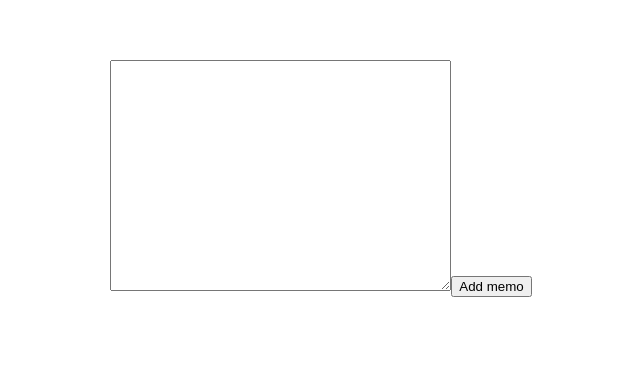
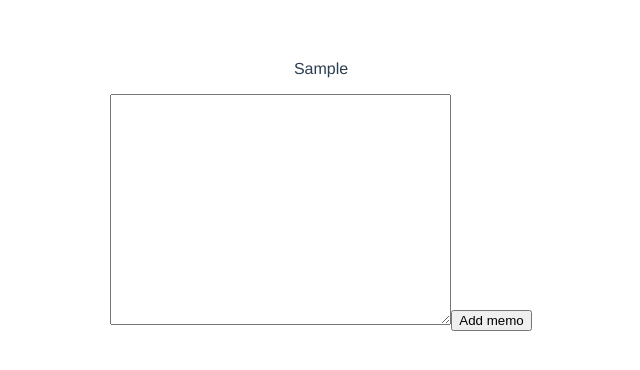
Before and after one commit to obregonia1/memo-vue, a Vue app: page / in a window 1280 px wide. Both pictures are taken after typing "Sample" into the empty fields and a click on the button "Add memo". Shown: the top 370 px of the page, without its empty margins (319-959 px from the left). Built offline with nearby package versions, Linux system fonts and the light colour scheme.

Commit message:
メモ一覧を表示し、クリックすると全文表示する

```diff
--- a/src/App.vue
+++ b/src/App.vue
@@ -1,5 +1,8 @@
 <template>
   <div id="app">
+    <div v-for="memo in memos" :key="memo.id">
+      <p @click="show(memo)">{{ memo.title }}</p>
+    </div>
     <textarea v-model="memo" rows="15" cols="40"></textarea>
     <button @click="addMemo">Add memo</button>
   </div>
@@ -27,7 +30,8 @@ export default {
       if (!this.memo) {
         return;
       }
-      this.memos.push({id: this.id + 1, body: this.memo});
+      let title = this.memo.split('\n')[0]
+      this.memos.push({id: this.id + 1, title: title, body: this.memo});
       this.memo = '';
       this.id++
       this.saveMemos();
@@ -36,6 +40,9 @@ export default {
       let parsed = JSON.stringify(this.memos);
       localStorage.setItem('memos', parsed);
     },
+    show(memo) {
+      this.memo = memo.body
+    }
   }
 }
 </script>
```
